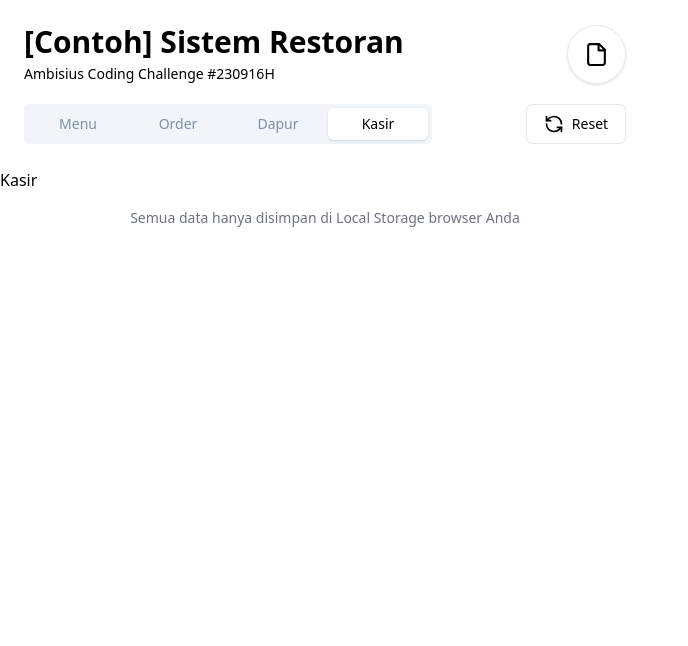
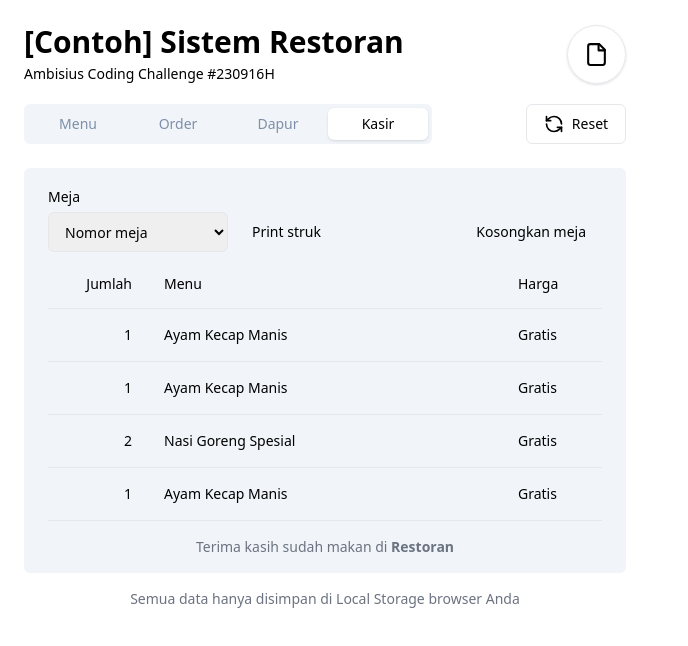
Before and after one commit to leoringo/ambisius-lab, a Next.js app: page /kasir in a window 1280 px wide. Shown: the top 646 px of the page, without its empty margins (0-688 px from the left). Built offline with nearby package versions, Linux system fonts and the light colour scheme.

Commit message:
feat: onProgress Cashier tab

```diff
--- a/src/components/MenuList.tsx
+++ b/src/components/MenuList.tsx
@@ -24,9 +24,9 @@ export default function MenuList({
                         viewBox="0 0 24 24"
                         fill="none"
                         stroke="currentColor"
-                        stroke-width="2"
-                        stroke-linecap="round"
-                        stroke-linejoin="round"
+                        strokeWidth="2"
+                        strokeLinecap="round"
+                        strokeLinejoin="round"
                         className="text-red-300 hover:text-red-500 cursor-pointer"
                     >
                         <path d="M3 6h18"></path>
--- a/src/components/Navbar.tsx
+++ b/src/components/Navbar.tsx
@@ -4,14 +4,17 @@ import { useRouter } from "next/router";
 import { menuDummy, initialFetch } from "@/services/menuService";
 import { useContext } from "react";
 import { menuContext } from "@/providers/MenuProvider";
+import { orderContext } from "@/providers/OrderProvider";
 
 const Navbar: React.FC = () => {
   const router = useRouter();
   const { setMenuList } = useContext(menuContext);
+  const { setOrderList } = useContext(orderContext);
 
   const handleReset = () => {
     initialFetch();
     setMenuList?.(menuDummy);
+    setOrderList?.([]);
   };
 
   const isActive = (pathname: string) => {
--- a/src/components/OrderKitchen.tsx
+++ b/src/components/OrderKitchen.tsx
@@ -1,26 +1,13 @@
-import { TMenuList } from "@/types/menuTypes";
-import { TOrder } from "@/types/orderTypes";
-
-interface TOrderKitchen {
-  menuList?: TMenuList[];
-  orderList?: TOrder[];
-  table: number;
-}
+import { orderContext } from "@/providers/OrderProvider";
+import { TOrderKitchen } from "@/types/orderTypes";
+import { useContext } from "react";
 
 export default function OrderKitchen({
   menuList,
   orderList,
   table,
 }: TOrderKitchen) {
-  function mergeMenuWithOrders(menuItems: TMenuList[], orders: TOrder[]) {
-    for (const order of orders) {
-      const menuMatch = menuItems.find((item) => item.id === order.menuId);
-      if (menuMatch) {
-        order.menu = menuMatch.name;
-      }
-    }
-    return orders;
-  }
+  const { mergeMenuWithOrders } = useContext(orderContext);
 
   return (
     <div className="w-1/3 space-y-4">
@@ -28,7 +15,7 @@ export default function OrderKitchen({
       <div className="space-y-1">
         {menuList &&
           orderList &&
-          mergeMenuWithOrders(menuList, orderList)?.map((order) => {
+          mergeMenuWithOrders?.().map((order) => {
             if (+order.tableId === table) {
               return (
                 <div
--- a/src/pages/dapur/index.tsx
+++ b/src/pages/dapur/index.tsx
@@ -1,8 +1,6 @@
 import OrderKitchen from "@/components/OrderKitchen";
 import { menuContext } from "@/providers/MenuProvider";
 import { orderContext } from "@/providers/OrderProvider";
-import { TMenuList } from "@/types/menuTypes";
-import { TOrder } from "@/types/orderTypes";
 import { useContext, useMemo } from "react";
 
 export default function Kitchen() {
@@ -19,6 +17,7 @@ export default function Kitchen() {
         <div className="px-6 py-4 bg-muted rounded-md min-h-[300px] bg-[#f1f5f9]">
           <section>
             <div className="flex">
+              {/*--------- Mapping for Order List with Table Number ---------  */}
               {tableNumber.map((table) => (
                 <OrderKitchen
                   menuList={menuList}
--- a/src/pages/kasir/index.tsx
+++ b/src/pages/kasir/index.tsx
@@ -1,7 +1,133 @@
-export default function Kasir() {
-    return (
-        <div>
-            <h1>Kasir</h1>
+import { orderContext } from "@/providers/OrderProvider";
+import { TOrder } from "@/types/orderTypes";
+import { useContext, useEffect, useState } from "react";
+
+export default function Cashier() {
+  const { mergeMenuWithOrders } = useContext(orderContext);
+  const [tableDropdown, setTableDropdown] = useState<number[]>([]);
+  const [pickedTable, setPickedTable] = useState<number>(0);
+
+  const handleOnchange = (event: React.ChangeEvent<HTMLInputElement>) => {
+    setPickedTable(+event.target.value);
+  };
+
+  const filteredNumberDropdown = () => {
+    const tableNumber: number[] = [];
+    const number: Set<number> = new Set();
+    mergeMenuWithOrders?.().forEach((order) => number.add(+order.tableId));
+    number.forEach((num) => tableNumber.push(num));
+
+    setTableDropdown(tableNumber);
+  };
+
+  useEffect(() => {
+    filteredNumberDropdown();
+  }, []);
+
+  return (
+    <main className="px-6 space-y-5 w-[650px]">
+      <div>
+        <div className="px-6 py-4 bg-[#f1f5f9] bg-muted rounded-md min-h-[300px]">
+          <section className="space-y-2">
+            <div className="space-y-1">
+              <label className="text-sm font-medium leading-none peer-disabled:cursor-not-allowed peer-disabled:opacity-70">
+                Meja
+              </label>
+              <div className="flex items-center justify-between">
+                <div className="flex space-x-2">
+                  <select
+                    onChange={() => handleOnchange}
+                    className="flex h-10 items-center justify-between rounded-md border border-input bg-background px-3 py-2 text-sm ring-offset-background placeholder:text-muted-foreground focus:outline-none focus:ring-2 focus:ring-ring focus:ring-offset-2 disabled:cursor-not-allowed disabled:opacity-50 w-[180px]"
+                  >
+                    <option value={0} disabled selected>
+                      Nomor meja
+                    </option>
+                    {tableDropdown.map((tableNumber) => (
+                      <option key={tableNumber} value={tableNumber}>
+                        {tableNumber}
+                      </option>
+                    ))}
+                  </select>
+                  <button className="inline-flex items-center justify-center rounded-md text-sm font-medium ring-offset-background transition-colors focus-visible:outline-none focus-visible:ring-2 focus-visible:ring-ring focus-visible:ring-offset-2 disabled:pointer-events-none disabled:opacity-50 bg-primary text-primary-foreground hover:bg-primary/90 h-10 px-4 py-2">
+                    Print struk
+                  </button>
+                </div>
+                <button className="inline-flex items-center justify-center rounded-md text-sm font-medium ring-offset-background transition-colors focus-visible:outline-none focus-visible:ring-2 focus-visible:ring-ring focus-visible:ring-offset-2 disabled:pointer-events-none disabled:opacity-50 bg-destructive text-destructive-foreground hover:bg-destructive/90 h-10 px-4 py-2">
+                  Kosongkan meja
+                </button>
+              </div>
+            </div>
+            <div className="space-y-3">
+              <div className="w-full overflow-auto">
+                <table className="w-full caption-bottom text-sm">
+                  <caption className="mt-4 text-sm text-muted-foreground text-gray-500">
+                    Terima kasih sudah makan di <b>Restoran</b>
+                  </caption>
+                  <thead className="[&amp;_tr]:border-b">
+                    <tr className="border-b transition-colors hover:bg-muted/50 data-[state=selected]:bg-muted">
+                      <th className="h-12 px-4 align-middle font-medium text-muted-foreground [&amp;:has([role=checkbox])]:pr-0 text-right w-[100px]">
+                        Jumlah
+                      </th>
+                      <th className="h-12 px-4 text-left align-middle font-medium text-muted-foreground [&amp;:has([role=checkbox])]:pr-0">
+                        Menu
+                      </th>
+                      <th className="h-12 px-4 text-left align-middle font-medium text-muted-foreground [&amp;:has([role=checkbox])]:pr-0 w-[100px]">
+                        Harga
+                      </th>
+                    </tr>
+                  </thead>
+                  <tbody className="[&amp;_tr:last-child]:border-0">
+                    <tr className="border-b transition-colors hover:bg-muted/50 data-[state=selected]:bg-muted">
+                      <td className="p-4 align-middle [&amp;:has([role=checkbox])]:pr-0 font-medium text-right">
+                        1
+                      </td>
+                      <td className="p-4 align-middle [&amp;:has([role=checkbox])]:pr-0">
+                        Ayam Kecap Manis
+                      </td>
+                      <td className="p-4 align-middle [&amp;:has([role=checkbox])]:pr-0">
+                        Gratis
+                      </td>
+                    </tr>
+                    <tr className="border-b transition-colors hover.bg-muted/50 data-[state=selected]:bg-muted">
+                      <td className="p-4 align-middle [&amp;:has([role=checkbox])]:pr-0 font-medium text-right">
+                        1
+                      </td>
+                      <td className="p-4 align-middle [&amp;:has([role=checkbox])]:pr-0">
+                        Ayam Kecap Manis
+                      </td>
+                      <td className="p-4 align-middle [&amp;:has([role=checkbox])]:pr-0">
+                        Gratis
+                      </td>
+                    </tr>
+                    <tr className="border-b transition-colors hover.bg-muted/50 data-[state=selected]:bg-muted">
+                      <td className="p-4 align-middle [&amp;:has([role=checkbox])]:pr-0 font-medium text-right">
+                        2
+                      </td>
+                      <td className="p-4 align-middle [&amp;:has([role=checkbox])]:pr-0">
+                        Nasi Goreng Spesial
+                      </td>
+                      <td className="p-4 align-middle [&amp;:has([role=checkbox])]:pr-0">
+                        Gratis
+                      </td>
+                    </tr>
+                    <tr className="border-b transition-colors hover.bg-muted/50 data-[state=selected]:bg-muted">
+                      <td className="p-4 align-middle [&amp;:has([role=checkbox])]:pr-0 font-medium text-right">
+                        1
+                      </td>
+                      <td className="p-4 align-middle [&amp;:has([role=checkbox])]:pr-0">
+                        Ayam Kecap Manis
+                      </td>
+                      <td className="p-4 align-middle [&amp;:has([role=checkbox])]:pr-0">
+                        Gratis
+                      </td>
+                    </tr>
+                  </tbody>
+                </table>
+              </div>
+            </div>
+          </section>
         </div>
-    )
+      </div>
+    </main>
+  );
 }
--- a/src/pages/order/index.tsx
+++ b/src/pages/order/index.tsx
@@ -86,10 +86,10 @@ export default function OrderSystem() {
                   onChange={handleMenuChange}
                   className="flex h-10 w-full items-center justify-between rounded-md border border-input bg-background px-3 py-2 text-sm ring-offset-background placeholder:text-muted-foreground focus:outline-none focus:ring-2 focus:ring-ring focus:ring-offset-2 disabled:cursor-not-allowed disabled:opacity-50 text-muted-foreground"
                 >
-                  {/*---------- Mapping for Menu ----------*/}
                   <option disabled selected={!selectedMenu}>
                     Pilih menu
                   </option>
+                  {/*---------- Mapping for Menu ----------*/}
                   {menuList?.map((el) => (
                     <option key={el.id} value={el.id}>
                       <span>&#10003;</span>
--- a/src/providers/OrderProvider.tsx
+++ b/src/providers/OrderProvider.tsx
@@ -1,11 +1,14 @@
 import { getLocalStorageOrder } from "@/services/orderService";
+import { TMenuList } from "@/types/menuTypes";
 import { TOrder, TOrderContext } from "@/types/orderTypes";
-import { createContext, useEffect, useState } from "react";
+import { createContext, useContext, useEffect, useState } from "react";
+import { menuContext } from "./MenuProvider";
 
 export const orderContext = createContext<TOrderContext>({
   orderList: undefined,
   setOrderList: undefined,
   fetchOrders: undefined,
+  mergeMenuWithOrders: undefined,
 });
 
 export default function OrderProvider({
@@ -14,17 +17,32 @@ export default function OrderProvider({
   children: React.ReactNode;
 }) {
   const [orderList, setOrderList] = useState<TOrder[]>([]);
+  const { menuList } = useContext(menuContext);
+
   const fetchOrders = () => {
     const orders = getLocalStorageOrder();
     setOrderList?.(orders);
   };
+
+  // -------------------------- Function for matching Menu name by ID in Order List --------------------------
+  function mergeMenuWithOrders(): TOrder[] {
+    for (const order of orderList) {
+      const menuMatch = menuList?.find((item) => item.id === order.menuId);
+      if (menuMatch) {
+        order.menu = menuMatch.name;
+      }
+    }
+    return orderList;
+  }
 
   useEffect(() => {
     fetchOrders();
   }, []);
 
   return (
-    <orderContext.Provider value={{ orderList, setOrderList, fetchOrders }}>
+    <orderContext.Provider
+      value={{ orderList, setOrderList, fetchOrders, mergeMenuWithOrders }}
+    >
       {children}
     </orderContext.Provider>
   );
```
Also changed, not shown: src/types/orderTypes.ts (+10 -1 lines), src/assets/Checklist.svg.
